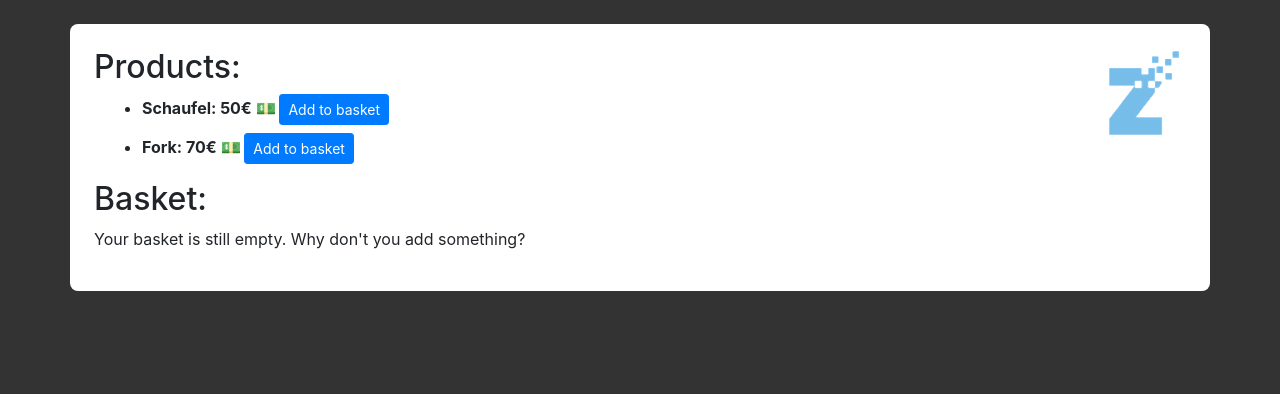
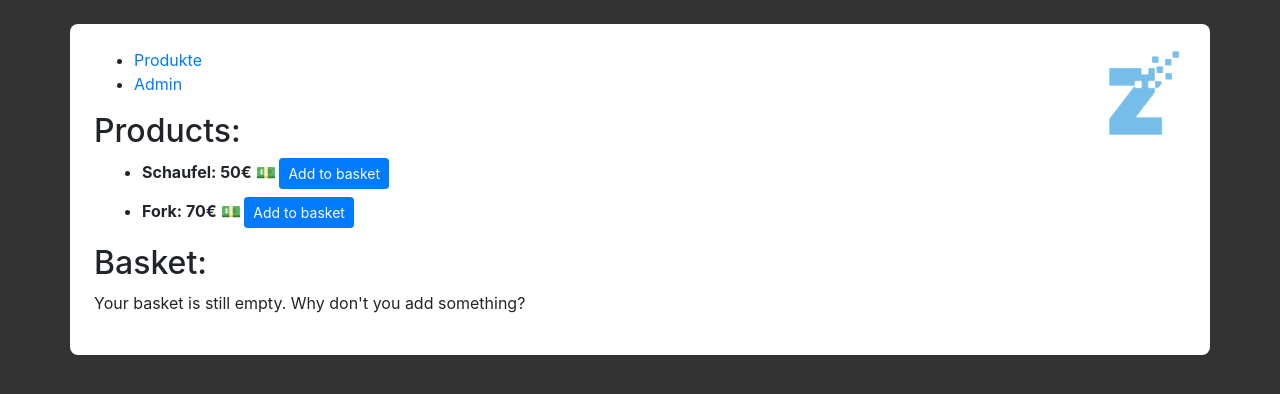
Before and after one commit to bgraf-zlab/vuejs-workshop, a Vue app: page / in a window 1280 px wide. Shown: the top 394 px of the page. Built offline with nearby package versions, Linux system fonts and the light colour scheme.

Commit message:
add navigation

```diff
--- a/src/App.vue
+++ b/src/App.vue
@@ -1,6 +1,14 @@
 <template>
   <div id="app" class="container my-4 p-4">
     <img src="./assets/logo.png" class="float-right">
+    <ul>
+      <li>
+        <router-link to="/">Produkte</router-link>
+      </li>
+      <li>
+        <router-link to="/admin">Admin</router-link>
+      </li>
+    </ul>
     <router-view></router-view>
   </div>
 </template>
@@ -8,7 +16,7 @@
 <script>
 import IndexPage from './components/IndexPage.vue';
 import AdminPage from './components/AdminPage.vue';
-import VueRouter from 'vue-router'
+import VueRouter from 'vue-router';
 
 const router = new VueRouter({
   routes: [
```
